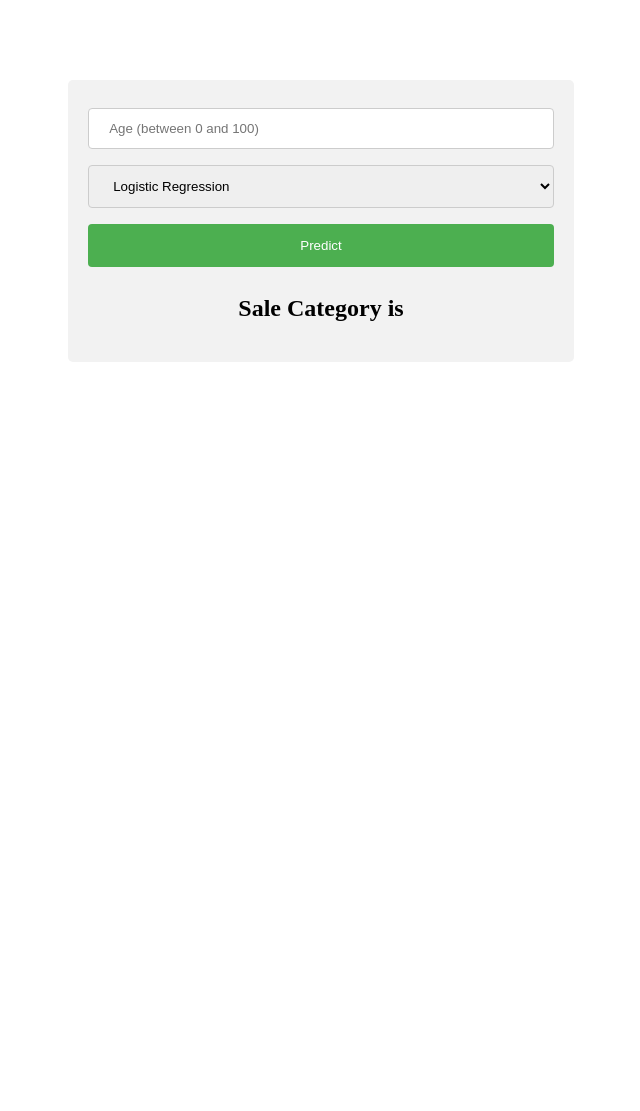
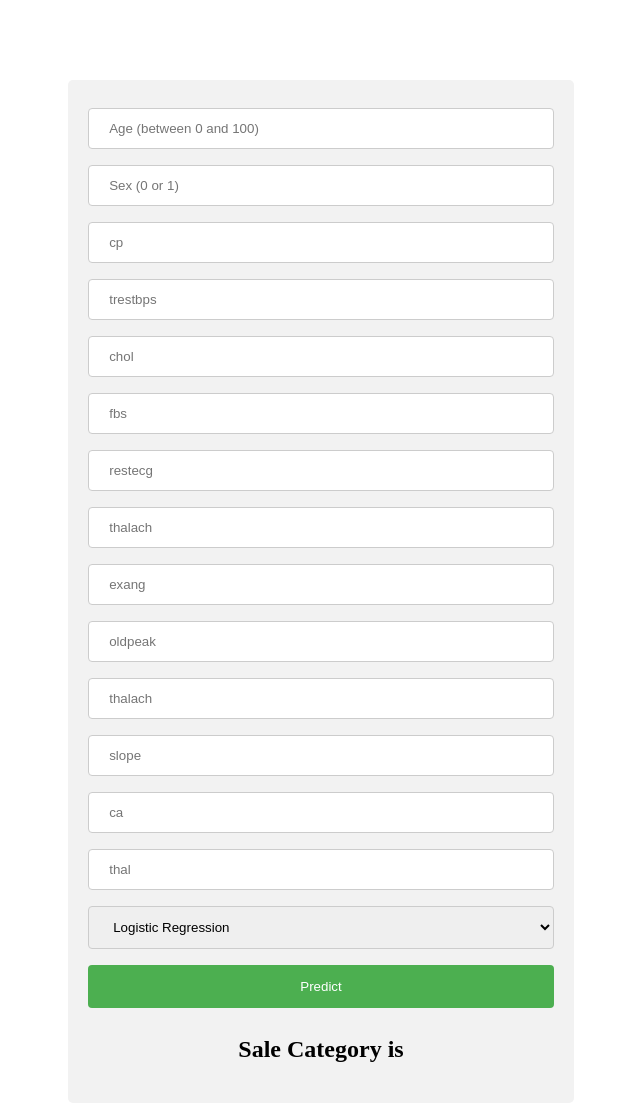
Before and after one commit to raheeltahir55/Model-Deployment-Heart-UCI, a Flask app: page / in a window 1280 px wide. Shown: the whole page, without its empty margins (319-959 px from the left). Before the commit the page ends 362 px from the top, so only its background shows below. Run offline with Flask 2, Linux system fonts and the light colour scheme; parts of the project's set-up code (start-up, migrations or seed data) failed here and were passed over.

Commit message:
new changes

```diff
--- a/app.py
+++ b/app.py
@@ -18,7 +18,7 @@ with open('Models/Pickle_SVM.pkl', 'rb') as f:
     svm_model = pickle.load(f)
 
 
-def get_predictions(age, sex, cp, trestbps, chol, fbs, restecg, thalach, exang, oldpeak, slope, ca, thal, req_Model):
+def get_predictions(age, sex, cp, trestbps, chol, fbs, restecg, thalach, exang, oldpeak, slope, ca, thal, req_model):
     mylist = [age, sex, cp, trestbps, chol, fbs, restecg, thalach, exang, oldpeak, slope, ca, thal]
     mylist = [float(i) for i in mylist]
     vals = [mylist]
@@ -64,7 +64,7 @@ def my_form_post():
         thal = request.form['thal']
         req_model = request.form['req_model']
 
-        target = get_predictions(age, sex, cp, trestbps, chol, fbs, restecg, thalach, exang, oldpeak, slope, ca, thal, req_Model)
+        target = get_predictions(age, sex, cp, trestbps, chol, fbs, restecg, thalach, exang, oldpeak, slope, ca, thal, req_model)
 
         if target==1:
             sale_making = 'Customer is likely to have heart disease'
--- a/runtime.txt
+++ b/runtime.txt
@@ -1 +1 @@
-python-3.6.13
+python-3.9.0
--- a/templates/home.html
+++ b/templates/home.html
@@ -48,44 +48,44 @@ div {
     <label for="age"></label>
     <input type="number" id="age" name="age" placeholder="Age (between 0 and 100)" min="0" max="100" step="1" required size="35">
 
-    <label for="sex></label>
-    <input type="number" id="sex" name="sex">
+    <label for="sex"></label>
+    <input type="number" id="sex" name="sex" placeholder="Sex (0 or 1)" required>
 
-    <label for="cp></label>
-    <input type="number" id="cp" name="cp">
+    <label for="cp"></label>
+    <input type="number" id="cp" name="cp" placeholder="cp">
 
-    <label for="trestbps></label>
-    <input type="number" id="trestbps" name="trestbps">
+    <label for="trestbps"></label>
+    <input type="number" id="trestbps" name="trestbps" placeholder="trestbps" required>
 
-    <label for="chol></label>
-    <input type="number" id="chol" name="chol">
+    <label for="chol"></label>
+    <input type="number" id="chol" name="chol" placeholder="chol" required>
 
-    <label for="fbs></label>
-    <input type="number" id="fbs" name="fbs">
+    <label for="fbs"></label>
+    <input type="number" id="fbs" name="fbs" placeholder="fbs" required>
 
-    <label for="restecg></label>
-    <input type="number" id="restecg" name="restecg">
+    <label for="restecg"></label>
+    <input type="number" id="restecg" name="restecg" placeholder="restecg" required>
 
-    <label for="thalach></label>
-    <input type="number" id="thalach" name="thalach">
+    <label for="thalach"></label>
+    <input type="number" id="thalach" name="thalach" placeholder="thalach" required>
 
-    <label for="exang></label>
-    <input type="number" id="exang" name="exang">
+    <label for="exang"></label>
+    <input type="number" id="exang" name="exang" placeholder="exang" required>
 
-    <label for="oldpeak></label>
-    <input type="number" id="oldpeak" name="oldpeak">
+    <label for="oldpeak"></label>
+    <input type="number" id="oldpeak" name="oldpeak" placeholder="oldpeak" required>
 
-    <label for="thalach></label>
-    <input type="number" id="thalach" name="thalach">
+    <label for="thalach"></label>
+    <input type="number" id="thalach" name="thalach" placeholder="thalach" required>
 
-    <label for="slope></label>
-    <input type="number" id="slope" name="slope">
+    <label for="slope"></label>
+    <input type="number" id="slope" name="slope" placeholder="slope" required>
 
-    <label for="ca></label>
-    <input type="number" id="ca" name="ca">
+    <label for="ca"></label>
+    <input type="number" id="ca" name="ca" placeholder="ca" required>
 
-    <label for="thal></label>
-    <input type="number" id="thal" name="thal">
+    <label for="thal"></label>
+    <input type="number" id="thal" name="thal" placeholder="thal" required>
 
     <select name="req_model">
     <option value="Logistic">Logistic Regression</option>
```
Also changed, not shown: requirements.txt (+6 -6 lines), 3 other files.
